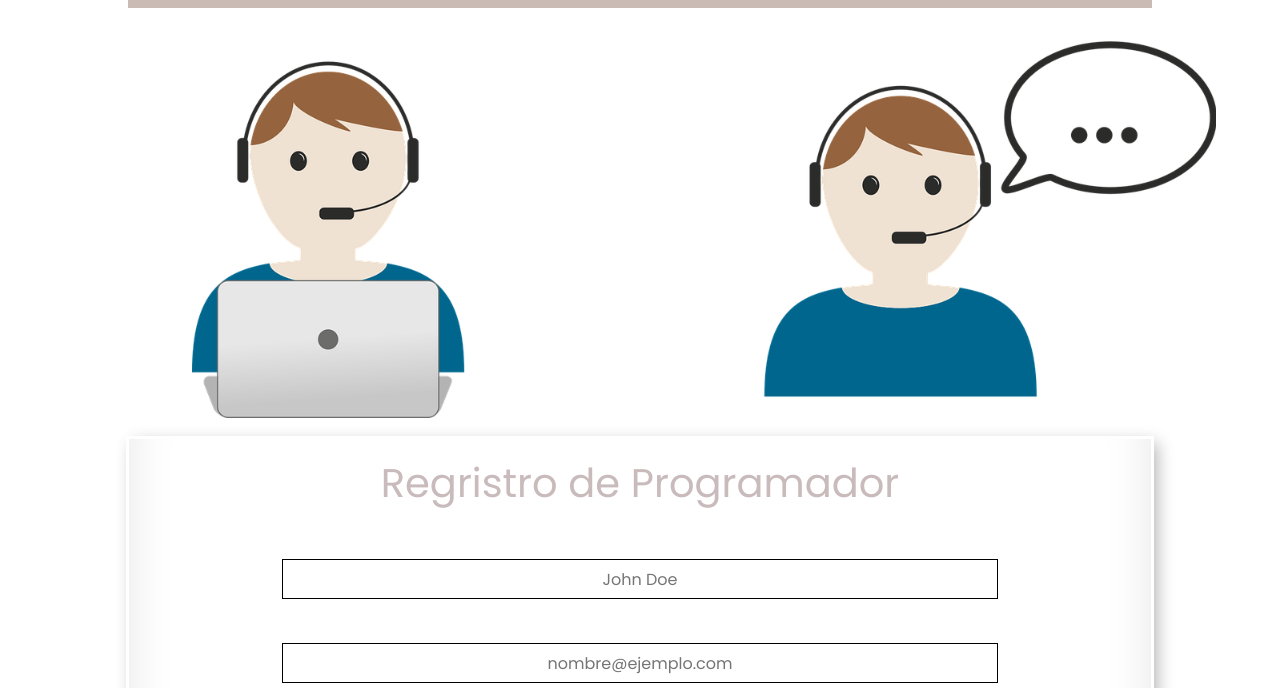
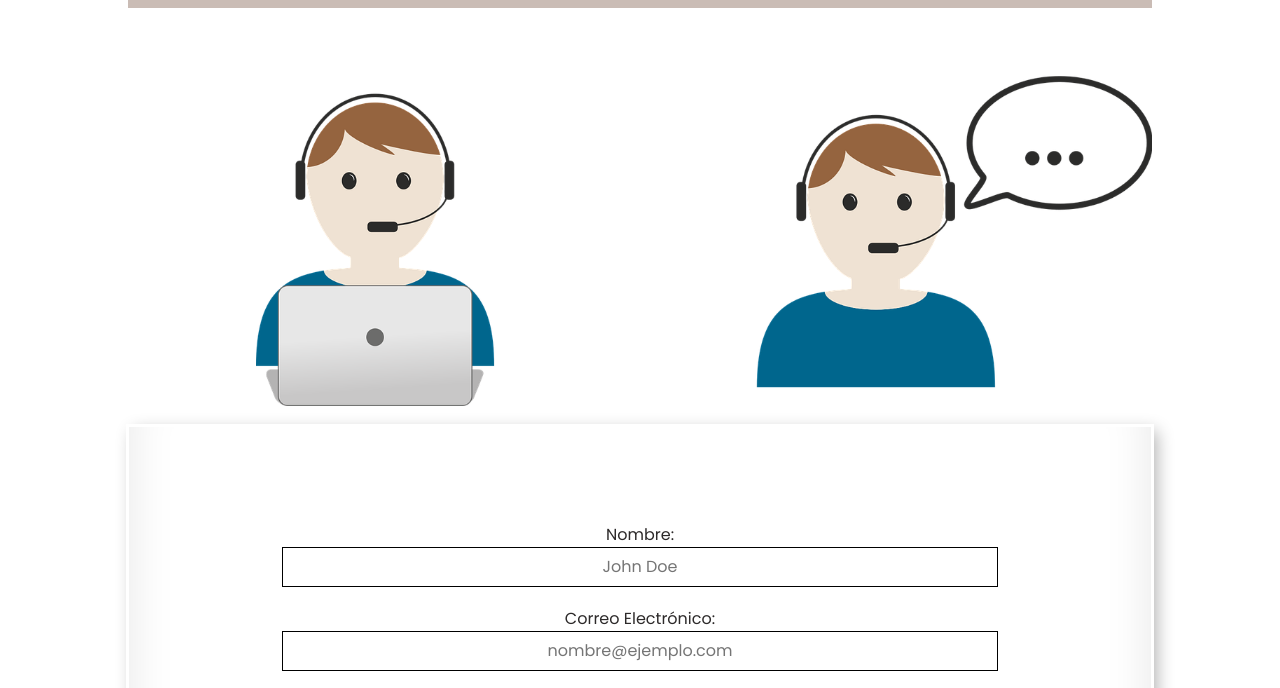
Before and after one commit to agustindelgiudice/actividad_ISPC, a plain HTML site: page registro.html in a window 1280 px wide. Shown: the part 92-780 px from the top of the page. Drawn offline with nearby package versions, Linux system fonts and the light colour scheme.

Commit message:
se modificó la imagen support

```diff
--- a/estilos/index.css
+++ b/estilos/index.css
@@ -13,15 +13,6 @@ body {
     color: #f5f6f7;
     height: auto;
 }
-
-.wallpapper {
-    margin-left: 15%;
-    margin-bottom: 20px;
-    margin-top: 80px;
-    width: 80vw;
-
-}
-
 
 #section {
     margin: 50px 0 0 0;
@@ -62,9 +53,8 @@ body {
 input[type=checkbox]{
 
     margin:10px !important;
+}
 
-
- }
 #nivelInglesContainer {
     margin: 0 auto;
     width: 50%;
--- a/estilos/registro.css
+++ b/estilos/registro.css
@@ -12,23 +12,31 @@ body {
     margin: 0 auto;
     font-family: 'Poppins', sans-serif;
     box-shadow:
-    inset 0 -3em 3em rgba(0,0,0,0.1),
-          0 0  0 2px rgb(255,255,255),
-          0.3em 0.3em 1em rgba(0,0,0,0.3);
+        inset 0 -3em 3em rgba(0, 0, 0, 0.1),
+        0 0 0 2px rgb(255, 255, 255),
+        0.3em 0.3em 1em rgba(0, 0, 0, 0.3);
 }
 
-.registro-de-programador > label {
-    display: flex;
-    justify-content: center;
-    color: rgb(255, 255, 255);
+.wallpapper {
+    margin-left: 20%;
+    margin-bottom: 20px;
+    margin-top: 120px;
+    width: 70vw;
+
+
 }
-
 h1 {
     display: flex;
     justify-content: center;
-    color: #c9bbbb;
+    color: #ffffff;
     padding: 20px;
 
+}
+
+.registro-de-programador>label {
+    display: flex;
+    justify-content: center;
+    color: rgb(45, 42, 42);
 }
 
 
```
Also changed, not shown: assets/wallpappers-2.jpeg (added).
